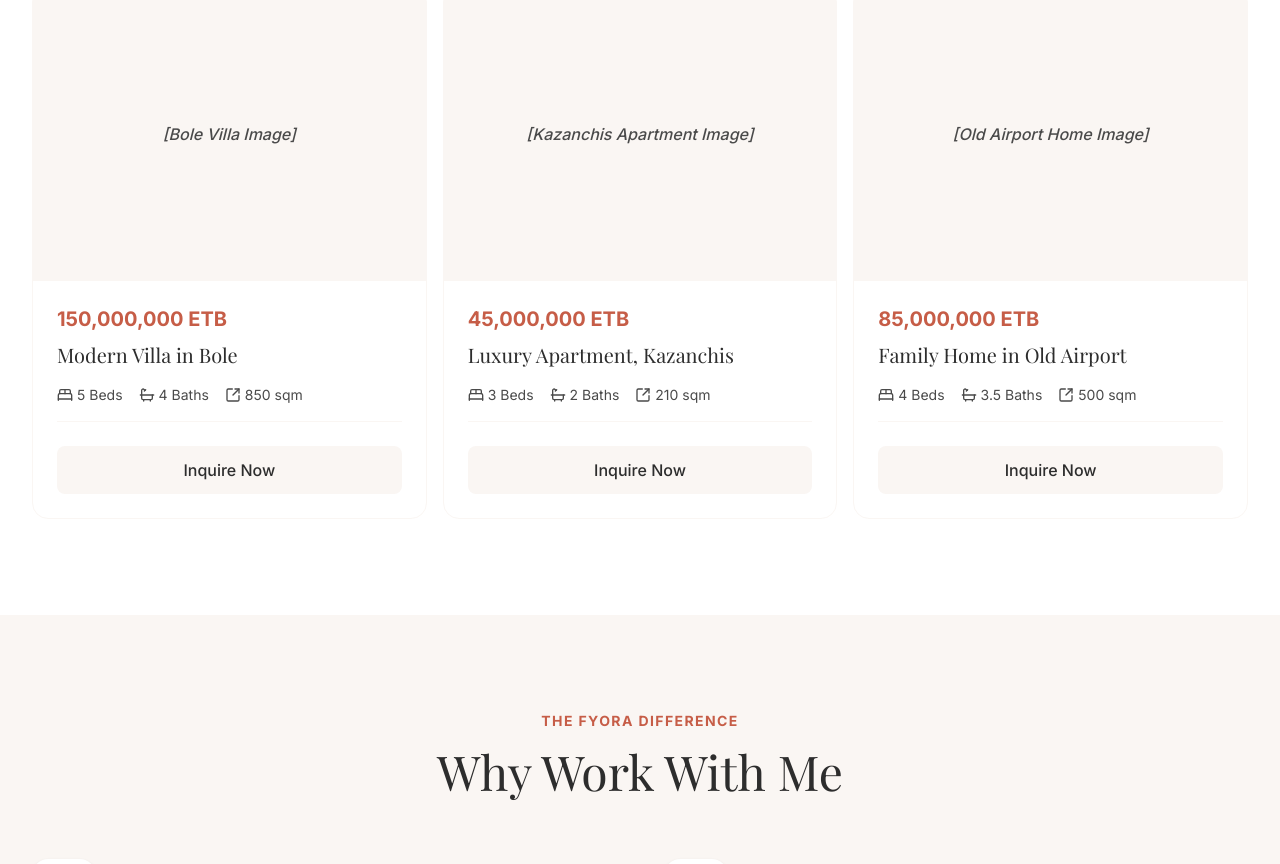
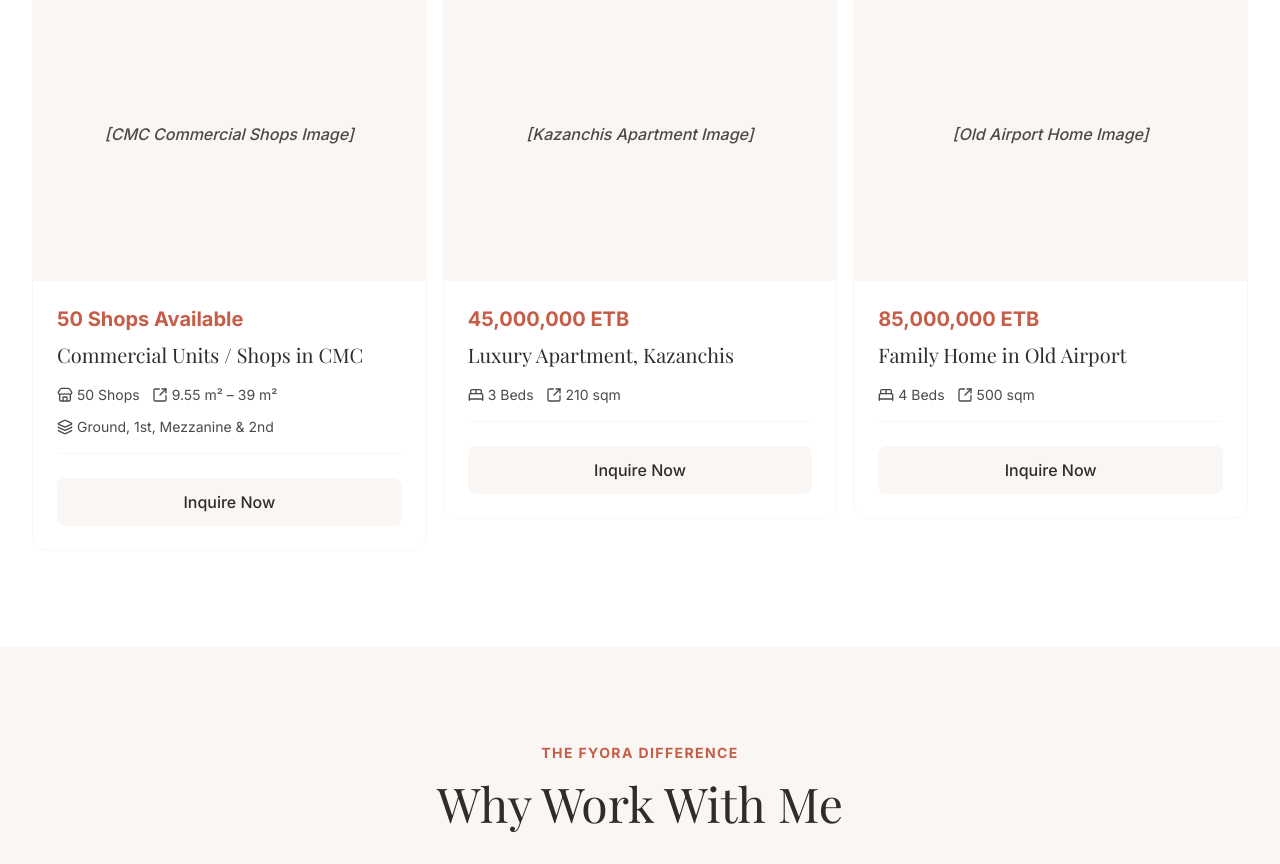
Before and after one commit to elias2025new/FiyoraAbel, a Next.js app: page / in a window 1280 px wide. Shown: the part 2800-3664 px from the top of the page. Built offline with nearby package versions, Linux system fonts and the light colour scheme; a web font is replaced by a local one.

Commit message:
feat: update listings - add CMC shops, remove bath fields

```diff
--- a/src/components/FeaturedListings.tsx
+++ b/src/components/FeaturedListings.tsx
@@ -3,25 +3,26 @@
 import { motion } from "framer-motion";
 import { useInView } from "react-intersection-observer";
 import useEmblaCarousel from "embla-carousel-react";
-import { ChevronLeft, ChevronRight, BedDouble, Bath, SquareArrowOutUpRight } from "lucide-react";
+import { ChevronLeft, ChevronRight, BedDouble, Store, SquareArrowOutUpRight, Layers } from "lucide-react";
 import { useCallback } from "react";
 
 const listings = [
   {
     id: 1,
-    title: "Modern Villa in Bole",
-    price: "150,000,000 ETB",
-    beds: 5,
-    baths: 4,
-    area: "850 sqm",
-    imagePlaceholder: "Bole Villa Image",
+    title: "Commercial Units / Shops in CMC",
+    price: "50 Shops Available",
+    beds: 0,
+    baths: 0,
+    area: "9.55 m² – 39 m²",
+    floors: "Ground, 1st, Mezzanine & 2nd",
+    imagePlaceholder: "CMC Commercial Shops Image",
   },
   {
     id: 2,
     title: "Luxury Apartment, Kazanchis",
     price: "45,000,000 ETB",
     beds: 3,
-    baths: 2,
+    baths: 0,
     area: "210 sqm",
     imagePlaceholder: "Kazanchis Apartment Image",
   },
@@ -30,7 +31,7 @@ const listings = [
     title: "Family Home in Old Airport",
     price: "85,000,000 ETB",
     beds: 4,
-    baths: 3.5,
+    baths: 0,
     area: "500 sqm",
     imagePlaceholder: "Old Airport Home Image",
   },
@@ -39,7 +40,7 @@ const listings = [
     title: "Commercial Space, CMC",
     price: "120,000,000 ETB",
     beds: 0,
-    baths: 2,
+    baths: 0,
     area: "1200 sqm",
     imagePlaceholder: "CMC Commercial Image",
   },
@@ -125,21 +126,29 @@ export default function FeaturedListings() {
                       <div className="text-terracotta font-bold text-xl mb-2">{listing.price}</div>
                       <h3 className="text-xl font-serif text-charcoal mb-4 line-clamp-1">{listing.title}</h3>
 
-                      <div className="flex gap-4 text-charcoal-light text-sm mb-6 border-b border-clay pb-4">
+                      <div className="flex flex-wrap gap-3 text-charcoal-light text-sm mb-6 border-b border-clay pb-4">
                         {listing.beds > 0 && (
                           <div className="flex items-center gap-1">
                             <BedDouble size={16} />
                             <span>{listing.beds} Beds</span>
                           </div>
                         )}
-                        <div className="flex items-center gap-1">
-                          <Bath size={16} />
-                          <span>{listing.baths} Baths</span>
-                        </div>
+                        {listing.id === 1 && (
+                          <div className="flex items-center gap-1">
+                            <Store size={16} />
+                            <span>50 Shops</span>
+                          </div>
+                        )}
                         <div className="flex items-center gap-1">
                           <SquareArrowOutUpRight size={16} />
                           <span>{listing.area}</span>
                         </div>
+                        {(listing as { floors?: string }).floors && (
+                          <div className="flex items-center gap-1">
+                            <Layers size={16} />
+                            <span>{(listing as { floors?: string }).floors}</span>
+                          </div>
+                        )}
                       </div>
 
                       <a href="#contact" className="block w-full text-center py-3 bg-clay text-charcoal font-medium rounded-lg group-hover:bg-charcoal group-hover:text-white transition-colors">
```
